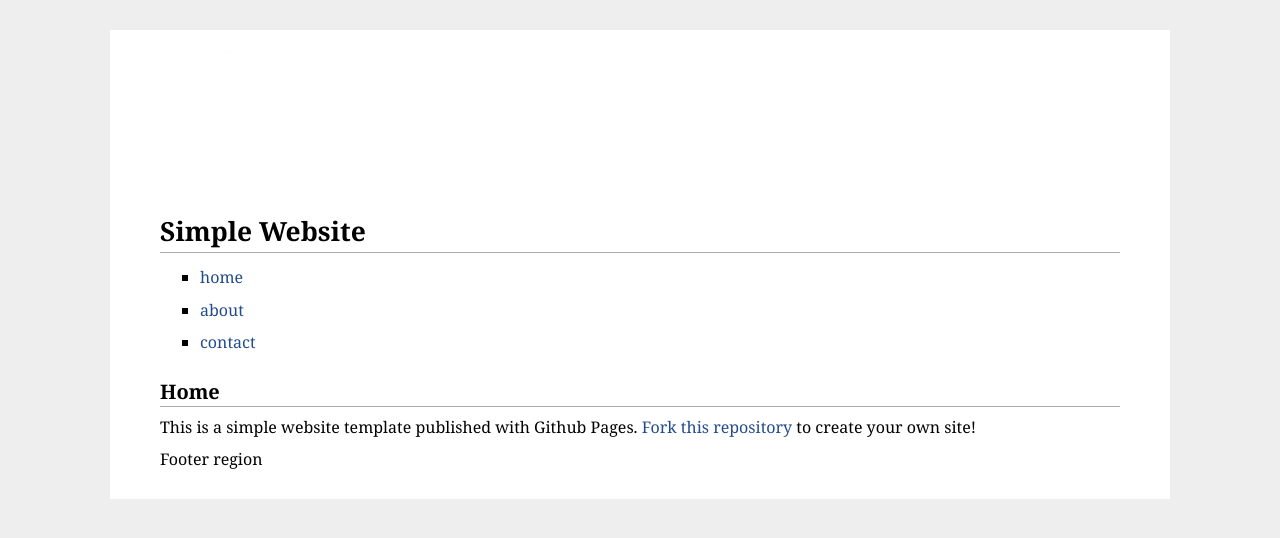
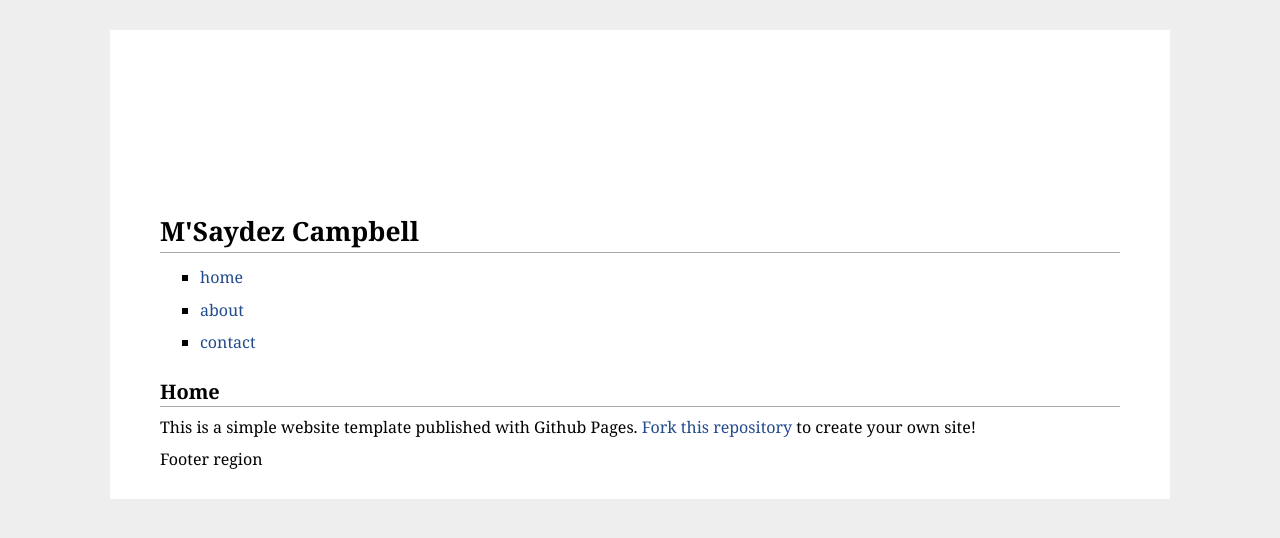
Before and after one commit to msaydez/msaydez.github.io, a plain HTML site: page index.html in a window 1280 px wide. Drawn offline with nearby package versions, Linux system fonts and the light colour scheme.

Commit message:
Update index.html

```diff
--- a/index.html
+++ b/index.html
@@ -3,8 +3,8 @@
   <head>
     <!-- Page setup -->
     <meta charset="utf-8">
-    <title>Your title here</title>
-    <meta name="description" content="A brief description of your site for search engines">
+    <title>M'Saydez Campbell</title>
+    <meta name="description" content="M'Saydez Campbell Homepage">
     <meta name="author" content="Information about the author here">
     <meta name="viewport" content="width=device-width, initial-scale=1, maximum-scale=1, user-scalable=no"/>
     <link rel="icon" type="image/png" href="favicon.png">
@@ -29,7 +29,7 @@
 
     <header id="header">
       <img src="logo.png">
-      <h1>Simple Website</h1>
+      <h1>M'Saydez Campbell</h1>
 
       <!-- Menu link fragment #id should match a div id. Example: <a href="#home"> links to <div id="home"></div>  -->
       <ul class="main-menu">
```
